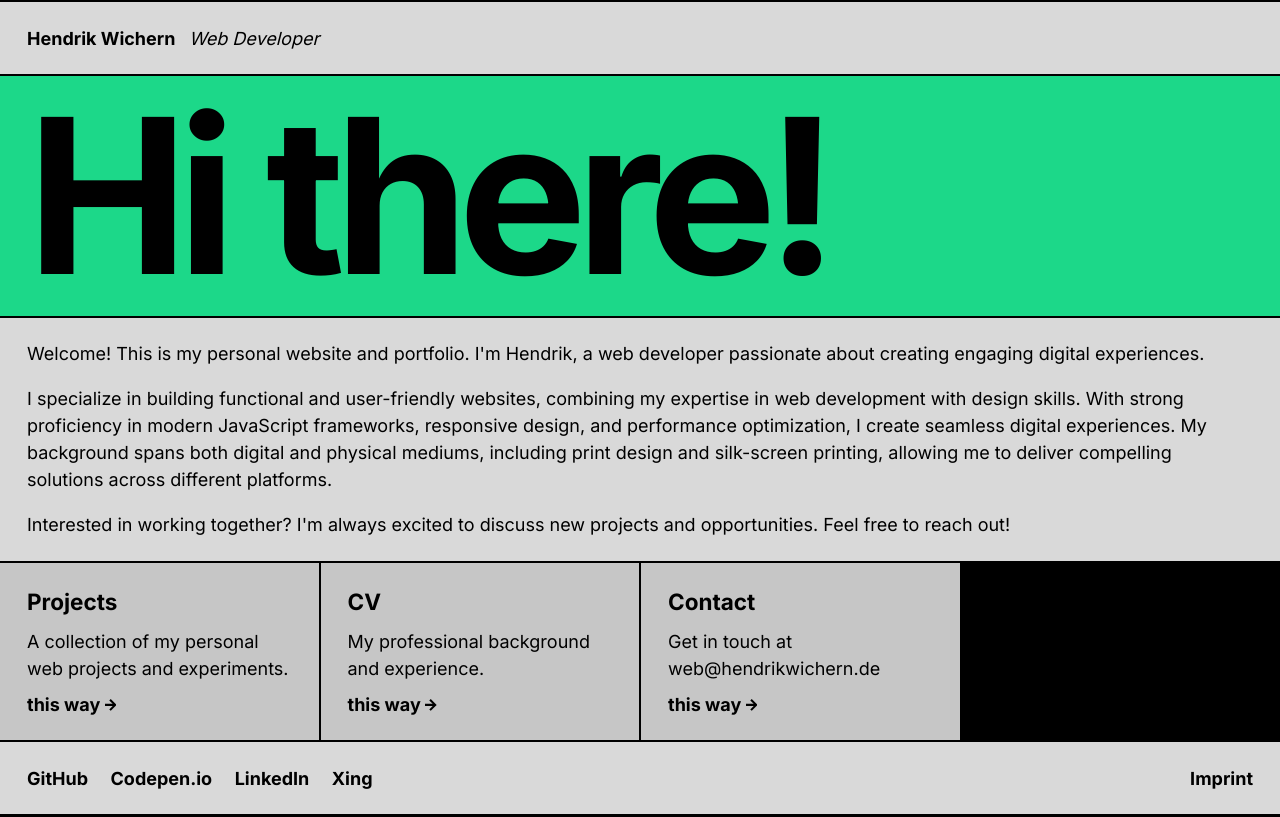
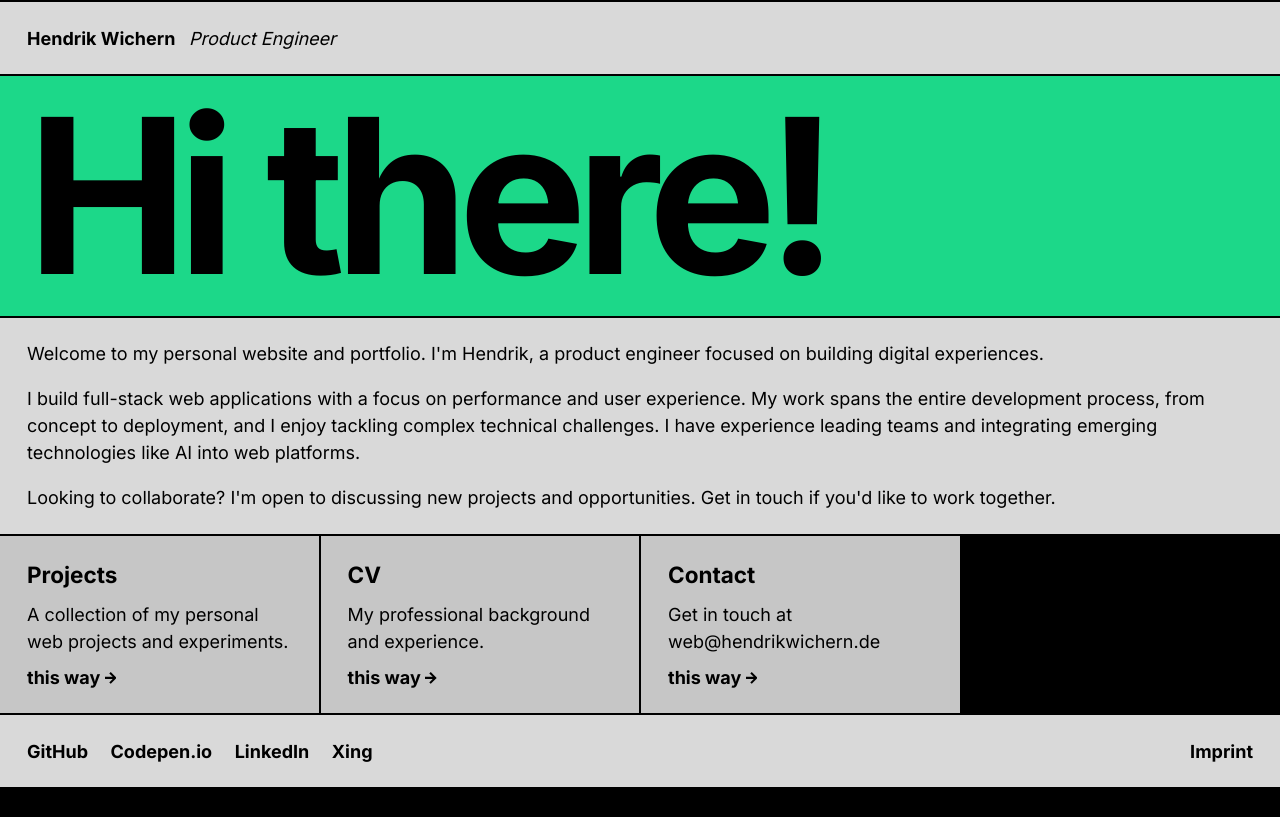
Before and after one commit to hawc/hendrikwichern.de, a Next.js app: page / in a window 1280 px wide. Built offline with nearby package versions, Linux system fonts and the light colour scheme.

Commit message:
updated intro text

```diff
--- a/app/layout.tsx
+++ b/app/layout.tsx
@@ -6,7 +6,7 @@ const inter = Inter({ subsets: ['latin'] });
 
 export const metadata = {
   title: 'hendrikwichern.de',
-  description: 'Hendrik Wichern | Web Developer',
+  description: 'Hendrik Wichern | Product Engineer',
 };
 
 export default function RootLayout({
--- a/app/page.tsx
+++ b/app/page.tsx
@@ -17,9 +17,11 @@ export default function Page() {
         </Container>
         <Container>
           <Box>
-            <p>Welcome! This is my personal website and portfolio. I'm Hendrik, a web developer passionate about creating engaging digital experiences.</p>
-            <p>I specialize in building functional and user-friendly websites, combining my expertise in web development with design skills. With strong proficiency in modern JavaScript frameworks, responsive design, and performance optimization, I create seamless digital experiences. My background spans both digital and physical mediums, including print design and silk-screen printing, allowing me to deliver compelling solutions across different platforms.</p>
-            <p>Interested in working together? I'm always excited to discuss new projects and opportunities. Feel free to reach out!</p>
+            <p>Welcome to my personal website and portfolio. I'm Hendrik, a product engineer focused on building digital experiences.</p>
+            <p>I build full-stack web applications with a focus on performance and user experience. My work spans the entire development process,
+              from concept to deployment, and I enjoy tackling complex technical challenges.
+              I have experience leading teams and integrating emerging technologies like AI into web platforms.</p>
+            <p>Looking to collaborate? I'm open to discussing new projects and opportunities. Get in touch if you'd like to work together.</p>
           </Box>
         </Container>
         <Container cols='grid-cols-m-2 grid-cols-1 sm:grid-cols-2 md:grid-cols-3 lg:grid-cols-4'>
--- a/components/header.tsx
+++ b/components/header.tsx
@@ -13,7 +13,7 @@ export function Header({ children }: PropsWithChildren) {
               <div className='inline-block font-bold'>
                 <Link href={'/'}>Hendrik Wichern</Link>
               </div>
-              <div className='md:ml-3 inline-block italic'>Web Developer</div>
+              <div className='md:ml-3 inline-block italic'>Product Engineer</div>
             </div>
             {children && (
               <div className='print:hidden'>
```
